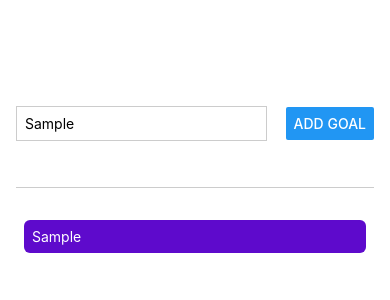
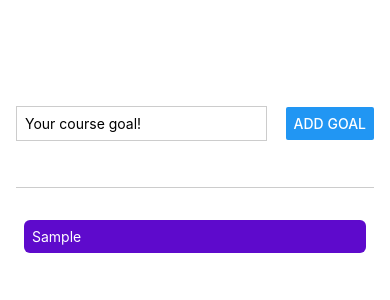
Before and after one commit to iremgozudok/todo-rn, a React Native app: screen / in a window 390 px wide. Both pictures are taken after typing "Sample" into the empty fields and a click on the button "ADD GOAL". Shown: the top 300 px of the page. Built offline with nearby package versions, Linux system fonts and the light colour scheme.

Commit message:
splitting components into smaller components

```diff
--- a/App.js
+++ b/App.js
@@ -1,22 +1,12 @@
 import { useState } from "react";
-import {
-  Button,
-  StyleSheet,
-  Text,
-  TextInput,
-  View,
-  ScrollView,
-  FlatList,
-} from "react-native";
+import { StyleSheet, View, FlatList } from "react-native";
+import GoalItem from "./components/GoalItem";
+import GoalInput from "./components/GoalInput";
 
 export default function App() {
-  const [enteredGoalText, setEnteredGoalText] = useState("");
   const [courseGoals, setCourseGoals] = useState([]);
 
-  function goalInputHandler(enteredText) {
-    setEnteredGoalText(enteredText);
-  }
-  function addGoalHandler() {
+  function addGoalHandler(enteredGoalText) {
     setCourseGoals((currentGoals) => [
       ...currentGoals,
       { text: enteredGoalText, id: Math.random().toString() },
@@ -24,24 +14,12 @@ export default function App() {
   }
   return (
     <View style={styles.appContainer}>
-      <View style={styles.flexContainer}>
-        <TextInput
-          style={styles.textInput}
-          placeholder="Your course goal!"
-          onChangeText={goalInputHandler}
-        />
-
-        <Button title="Add Goal" onPress={addGoalHandler} />
-      </View>
+      <GoalInput onAdd={addGoalHandler} />
       <View style={styles.goalsContainer}>
         <FlatList
           data={courseGoals}
           renderItem={(itemData) => {
-            return (
-              <View style={styles.goalItem}>
-                <Text style={styles.goalText}>{itemData.item.text}</Text>
-              </View>
-            );
+            return <GoalItem text={itemData.item.text} />;
           }}
           keyExtractor={(item, index) => item.id}
           alwaysBounceVertical={false}
@@ -57,32 +35,8 @@ const styles = StyleSheet.create({
     paddingTop: 60,
     paddingHorizontal: 16,
   },
-  flexContainer: {
-    flex: 1,
-    flexDirection: "row",
-    justifyContent: "space-between",
-    alignItems: "center",
-    marginBottom: 24,
-    borderBottomWidth: 1,
-    borderBottomColor: "#ccc",
-  },
-  textInput: {
-    borderColor: "#ccc",
-    borderWidth: 1,
-    marginRight: 8,
-    padding: 8,
-    width: "70%",
-  },
+
   goalsContainer: {
     flex: 5,
   },
-  goalItem: {
-    padding: 8,
-    margin: 8,
-    backgroundColor: "#5e0acc",
-    borderRadius: 6,
-  },
-  goalText: {
-    color: "white",
-  },
 });
--- /dev/null
+++ b/components/GoalInput.js
@@ -0,0 +1,49 @@
+import { useState } from "react";
+import { Button, StyleSheet, TextInput, View } from "react-native";
+
+function GoalInput({ onAdd }) {
+  const [enteredGoalText, setEnteredGoalText] = useState("");
+
+  function goalInputHandler(enteredText) {
+    setEnteredGoalText(enteredText);
+  }
+
+  function addGoalHandler() {
+    onAdd(enteredGoalText);
+    setEnteredGoalText("");
+  }
+
+  return (
+    <View style={styles.flexContainer}>
+      <TextInput
+        style={styles.textInput}
+        placeholder="Your course goal!"
+        onChangeText={goalInputHandler}
+        value={enteredGoalText}
+      />
+
+      <Button title="Add Goal" onPress={addGoalHandler} />
+    </View>
+  );
+}
+
+export default GoalInput;
+
+const styles = StyleSheet.create({
+  flexContainer: {
+    flex: 1,
+    flexDirection: "row",
+    justifyContent: "space-between",
+    alignItems: "center",
+    marginBottom: 24,
+    borderBottomWidth: 1,
+    borderBottomColor: "#ccc",
+  },
+  textInput: {
+    borderColor: "#ccc",
+    borderWidth: 1,
+    marginRight: 8,
+    padding: 8,
+    width: "70%",
+  },
+});
--- /dev/null
+++ b/components/GoalItem.js
@@ -0,0 +1,23 @@
+import { StyleSheet, Text, View } from "react-native";
+
+function GoalItem(props) {
+  return (
+    <View style={styles.goalItem}>
+      <Text style={styles.goalText}>{props.text}</Text>
+    </View>
+  );
+}
+
+export default GoalItem;
+
+const styles = StyleSheet.create({
+  goalItem: {
+    padding: 8,
+    margin: 8,
+    backgroundColor: "#5e0acc",
+    borderRadius: 6,
+  },
+  goalText: {
+    color: "white",
+  },
+});
```
